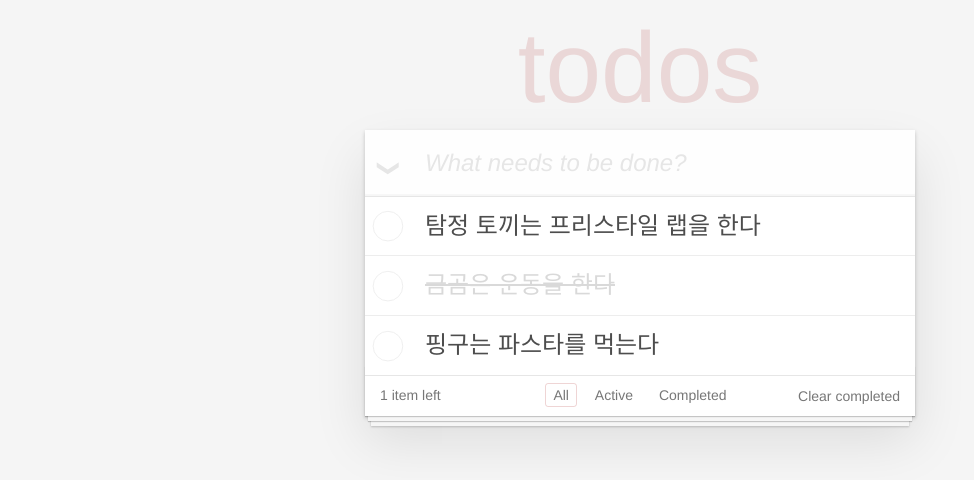
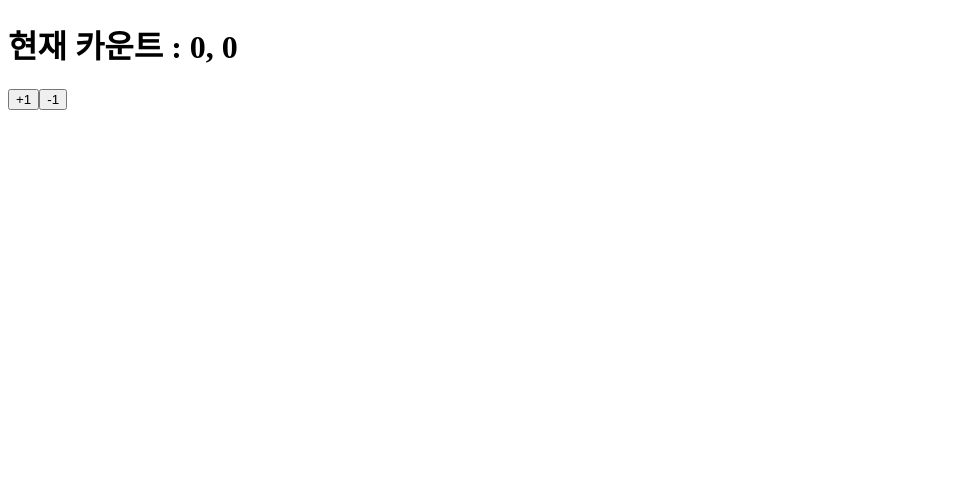
Before and after one commit to twinstae/backend-hardtraining, a React app: page / in a window 1280 px wide. Shown: the top 480 px of the page, without its empty margins (0-974 px from the left). Built offline with nearby package versions, Linux system fonts and the light colour scheme.

Commit message:
Counter로 context 예제

```diff
--- /dev/null
+++ b/src/Counter.jsx
@@ -0,0 +1,46 @@
+import React, { useContext, useState } from 'react';
+
+export function useCounter(){
+  const [count, setCount] = useState(0);
+
+  // derived 파생 상태
+  const double = count * 2;
+
+  const increase = () => setCount(count + 1);
+  const decrease = () => setCount(count - 1);
+
+  return {
+    count,
+    double,
+    increase,
+    decrease,
+  }
+};
+
+function IncreaseButton(){
+  const { increase } = useContext(CounterContext);
+  return <button onClick={increase}> +1 </button>
+}
+
+function Controls(){
+  const { decrease } = useContext(CounterContext);
+  return (
+    <>
+      <IncreaseButton />
+      <button onClick={decrease}> -1 </button>
+    </>
+  )
+}
+
+const Counter = () => {
+  const { count, double } = useContext(CounterContext);
+  return (
+    <>
+      <h1>현재 카운트 : {count}, {double}</h1>
+      <Controls />
+    </>
+  );
+}
+export const CounterContext = React.createContext(null);
+
+export default Counter;
--- a/src/index.jsx
+++ b/src/index.jsx
@@ -1,10 +1,22 @@
 import ReactDOM from 'react-dom';
-import React from 'react';
-import Hello from './Hello';
-import "./index.css";
+import React, { useContext, useState } from 'react';
+import Counter, { useCounter, CounterContext } from './Counter';
+//import Hello from './Hello';
+// import "./index.css";
+
+// reactive state 반응형 상태
+// subscribe
+
 
 function App(){
-  return <Hello />;
+  const counterStore = useCounter();
+
+  return (
+    <CounterContext.Provider value={counterStore}>
+      <Counter />
+    </CounterContext.Provider>
+  );
+
 }
 
 ReactDOM.render(<App />, document.getElementById('app'));
```
